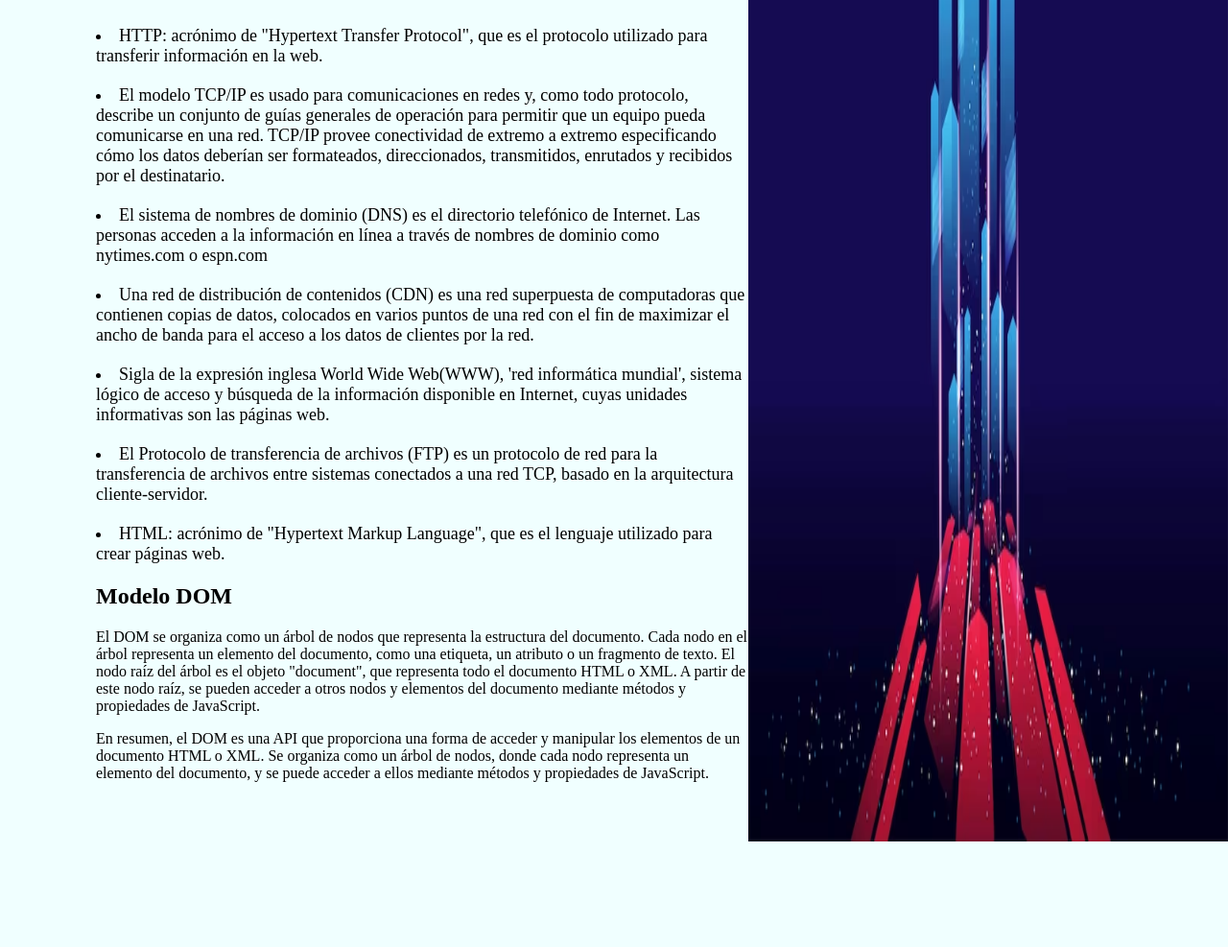
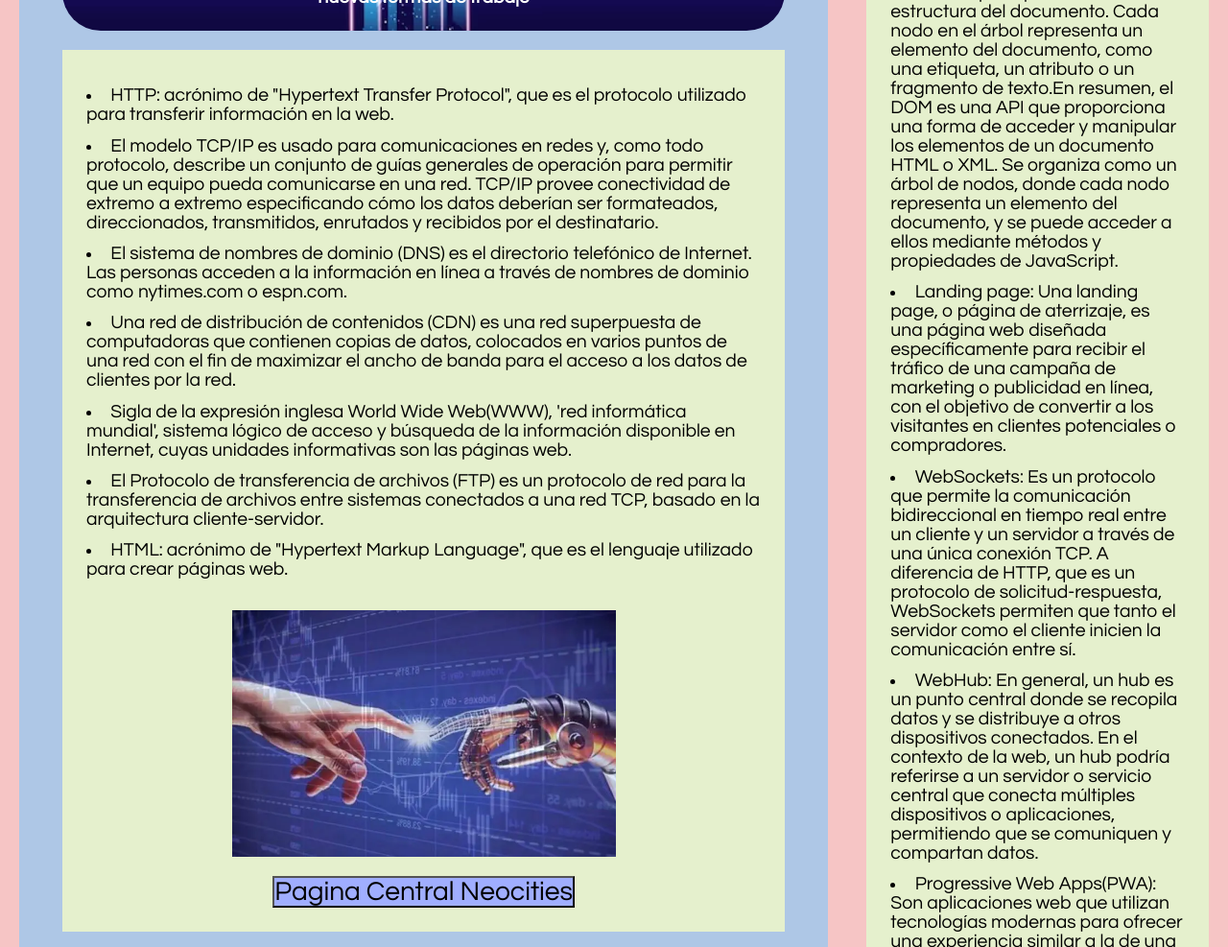
Before and after one commit to juanjogntb/Programacionweb, a plain HTML site: page Programacion web/Consultas/index.html in a window 1280 px wide. Shown: the part 123-1110 px from the top of the page at 96% size. Before the commit the page ends 1004 px from the top, so only its background shows below. Drawn offline with Linux system fonts and the light colour scheme.

Commit message:
Add files via upload

```diff
--- a/Programacion web/Consultas/index.html
+++ b/Programacion web/Consultas/index.html
@@ -1,32 +1,116 @@
 <!DOCTYPE html>
-<html lang="es">
+<html lang="en">
   <head>
-    <meta charset="UTF-8">
-    <meta http-equiv="X-UA-Compatible" content="IE=edge">
-    <meta name="viewport" content="width=device-width, initial-scale=1.0">
+    <meta charset="UTF-8" />
+    <link rel="stylesheet" href="style.css" />
+    <meta http-equiv="X-UA-Compatible" content="IE=edge" />
+    <meta name="viewport" content="width=device-width, initial-scale=1.0" />
     <title>Consultas</title>
-    <link rel="stylesheet" href="/Consultas/style.css">
   </head>
   <body>
-    <div class="divContainer">
-    <div class="divTextSpace">
-     <h1>Consultas</h1>
-     <li>HTTP: acrónimo de "Hypertext Transfer Protocol", que es el protocolo utilizado para transferir información en la web.</li>
-     <li>El modelo TCP/IP es usado para comunicaciones en redes y, como todo protocolo, describe un conjunto de guías generales de operación para permitir que un equipo pueda comunicarse en una red. TCP/IP provee conectividad de extremo a extremo especificando cómo los datos deberían ser formateados, direccionados, transmitidos, enrutados y recibidos por el destinatario.</li>
-     <li>El sistema de nombres de dominio (DNS) es el directorio telefónico de Internet. Las personas acceden a la información en línea a través de nombres de dominio como nytimes.com o espn.com</li>
-     <li>Una red de distribución de contenidos (CDN) es una red superpuesta de computadoras que contienen copias de datos, colocados en varios puntos de una red con el fin de maximizar el ancho de banda para el acceso a los datos de clientes por la red.</li>
-     <li>Sigla de la expresión inglesa World Wide Web(WWW), 'red informática mundial', sistema lógico de acceso y búsqueda de la información disponible en Internet, cuyas unidades informativas son las páginas web.</li>
-     <li>El Protocolo de transferencia de archivos (FTP) es un protocolo de red para la transferencia de archivos entre sistemas conectados a una red TCP, basado en la arquitectura cliente-servidor.</li>
-     <li>HTML: acrónimo de "Hypertext Markup Language", que es el lenguaje utilizado para crear páginas web.</li>
-     <h2>Modelo DOM</h2>
-     <p>El DOM se organiza como un árbol de nodos que representa la estructura del documento. Cada nodo en el árbol representa un elemento del documento, como una etiqueta, un atributo o un fragmento de texto.
-        El nodo raíz del árbol es el objeto "document", que representa todo el documento HTML o XML. A partir de este nodo raíz, se pueden acceder a otros nodos y elementos del documento mediante métodos y propiedades de JavaScript.</p>
-     <p>En resumen, el DOM es una API que proporciona una forma de acceder y manipular los elementos de un documento HTML o XML. Se organiza como un árbol de nodos, donde cada nodo representa un elemento del documento, y se puede acceder a ellos mediante métodos y propiedades de JavaScript.</p>
+    <section class="home">
+      <div class="in-flex">
+        <div class="main">
+          <h1>
+            Consultas importantes para la definicion de terminos desconocidos
+            usados en nuevas formas de trabajo
+          </h1>
         </div>
-
-    <div class="divImageSpace">
-        <img class="imgSpace" src="/Consultas/Imgs/tecno1.jpg">
+        <div class="spaceDiv">
+          <li>
+            HTTP: acrónimo de "Hypertext Transfer Protocol", que es el protocolo
+            utilizado para transferir información en la web.
+          </li>
+          <li>
+            El modelo TCP/IP es usado para comunicaciones en redes y, como todo
+            protocolo, describe un conjunto de guías generales de operación para
+            permitir que un equipo pueda comunicarse en una red. TCP/IP provee
+            conectividad de extremo a extremo especificando cómo los datos
+            deberían ser formateados, direccionados, transmitidos, enrutados y
+            recibidos por el destinatario.
+          </li>
+          <li>
+            El sistema de nombres de dominio (DNS) es el directorio telefónico
+            de Internet. Las personas acceden a la información en línea a través
+            de nombres de dominio como nytimes.com o espn.com.
+          </li>
+          <li>
+            Una red de distribución de contenidos (CDN) es una red superpuesta
+            de computadoras que contienen copias de datos, colocados en varios
+            puntos de una red con el fin de maximizar el ancho de banda para el
+            acceso a los datos de clientes por la red.
+          </li>
+          <li>
+            Sigla de la expresión inglesa World Wide Web(WWW), 'red informática
+            mundial', sistema lógico de acceso y búsqueda de la información
+            disponible en Internet, cuyas unidades informativas son las páginas
+            web.
+          </li>
+          <li>
+            El Protocolo de transferencia de archivos (FTP) es un protocolo de
+            red para la transferencia de archivos entre sistemas conectados a
+            una red TCP, basado en la arquitectura cliente-servidor.
+          </li>
+          <li>
+            HTML: acrónimo de "Hypertext Markup Language", que es el lenguaje
+            utilizado para crear páginas web.
+          </li>
+          <section class="home">
+            <img
+              class="img"
+              src="Imgs/tecnologia-.webp"
+              alt="Imagen conexion tecnologica"
+            />
+            <a class="spaceA" href="https://jjgonzalezt.neocities.org/">
+              <button>Pagina Central Neocities</button>
+            </a>
+          </section>
         </div>
       </div>
+      <div class="in-flex">
+        <div>
+          <h1>Modelo DOM:</h1>
+          <br />
+          <p>
+            El DOM se organiza como un árbol de nodos que representa la
+            estructura del documento. Cada nodo en el árbol representa un
+            elemento del documento, como una etiqueta, un atributo o un
+            fragmento de texto.En resumen, el DOM es una API que proporciona una
+            forma de acceder y manipular los elementos de un documento HTML o
+            XML. Se organiza como un árbol de nodos, donde cada nodo representa
+            un elemento del documento, y se puede acceder a ellos mediante
+            métodos y propiedades de JavaScript.
+          </p>
+          <li>
+            Landing page: Una landing page, o página de aterrizaje, es una
+            página web diseñada específicamente para recibir el tráfico de una
+            campaña de marketing o publicidad en línea, con el objetivo de
+            convertir a los visitantes en clientes potenciales o compradores.
+          </li>
+          <li>
+            WebSockets: Es un protocolo que permite la comunicación
+            bidireccional en tiempo real entre un cliente y un servidor a través
+            de una única conexión TCP. A diferencia de HTTP, que es un protocolo
+            de solicitud-respuesta, WebSockets permiten que tanto el servidor
+            como el cliente inicien la comunicación entre sí.
+          </li>
+          <li>
+            WebHub: En general, un hub es un punto central donde se recopila
+            datos y se distribuye a otros dispositivos conectados. En el
+            contexto de la web, un hub podría referirse a un servidor o servicio
+            central que conecta múltiples dispositivos o aplicaciones,
+            permitiendo que se comuniquen y compartan datos.
+          </li>
+          <li>
+            Progressive Web Apps(PWA): Son aplicaciones web que utilizan
+            tecnologías modernas para ofrecer una experiencia similar a la de
+            una aplicación nativa. A diferencia de las aplicaciones nativas, que
+            se descargan e instalan en un dispositivo, las aplicaciones PWA se
+            ejecutan en el navegador web y se pueden acceder desde cualquier
+            dispositivo con un navegador web compatible.
+          </li>
+        </div>
+      </div>
+    </section>
   </body>
 </html>
--- a/Programacion web/Consultas/style.css
+++ b/Programacion web/Consultas/style.css
@@ -1,31 +1,87 @@
-body{
+* {
+    padding: 0px;
     margin: 0px;
-    padding: 0px;
-    background-color: azure;
+    font-family: Century Gothic;
+    font-size: 1.1rem;
 }
 
 li{
-    max-width: 1150px;
-    padding-top: 20px;
-    font-size: large;
+    margin-bottom: 0.7rem;
+    margin-top: 0.7rem;
 }
 
-.divTextSpace{
-    padding-top: 50px;
-    padding-left: 100px;
-    width: 1400px;
+body {
+    background-color: #f6c5c5;
 }
 
-.divContainer{
+.home {
     display: flex;
+    flex-wrap: wrap;
 }
 
-.divImageSpace{
-    text-align: right;
+.in-flex{
+    flex: 1;
+    min-width: 250px;
+}
+.in-flex:first-child{
+    flex: 2;
+    padding: 25px;
+    background-color: #aec7e6;
+    margin: 20px;
+    margin-bottom: 0px;
+}
+.in-flex div{
+    padding: 25px;
+    background-color: #e5f0cd;
+    margin: 20px;
+}
+
+.main{
+    background-size: cover;
+    background-image: url("Imgs/tecno1.jpg");
+    background-position: center;
+    background-repeat: no-repeat;
+    border-radius: 40px;
+
+    text-align: center;
+    color: #fff;
+    font-weight: bold;
+}
+@media only screen and (max-width: 575px) {
+    .spaceDiv{
+        margin-left: 0px !important;
+        margin-right: 0px !important;
+    }
 
 }
 
-.imgSpace{
-    max-width: 500px;
-    height: 1000px;
+@media only screen and (max-width: 1339px) {
+    .spaceA{
+        margin: auto;
+        margin-top: 20px !important;
+    }
+
 }
+
+
+.img{
+    max-width: 400px;
+    max-height: 400px;
+    width: 100%;
+    height: 100%;
+    object-fit: cover;
+    object-position: bottom;
+    flex: 1;
+    margin: auto;
+    margin-top: 20px;
+}
+
+button{
+
+    background-color: rgb(160, 174, 255);
+    font-size: 1.6rem !important;
+}
+
+.spaceA{
+    margin: auto;
+}
```
Also changed, not shown: Programacion web/Consultas/Imgs/tecnologia-.webp (added). Lines whose indentation alone changed are shown as unchanged.
